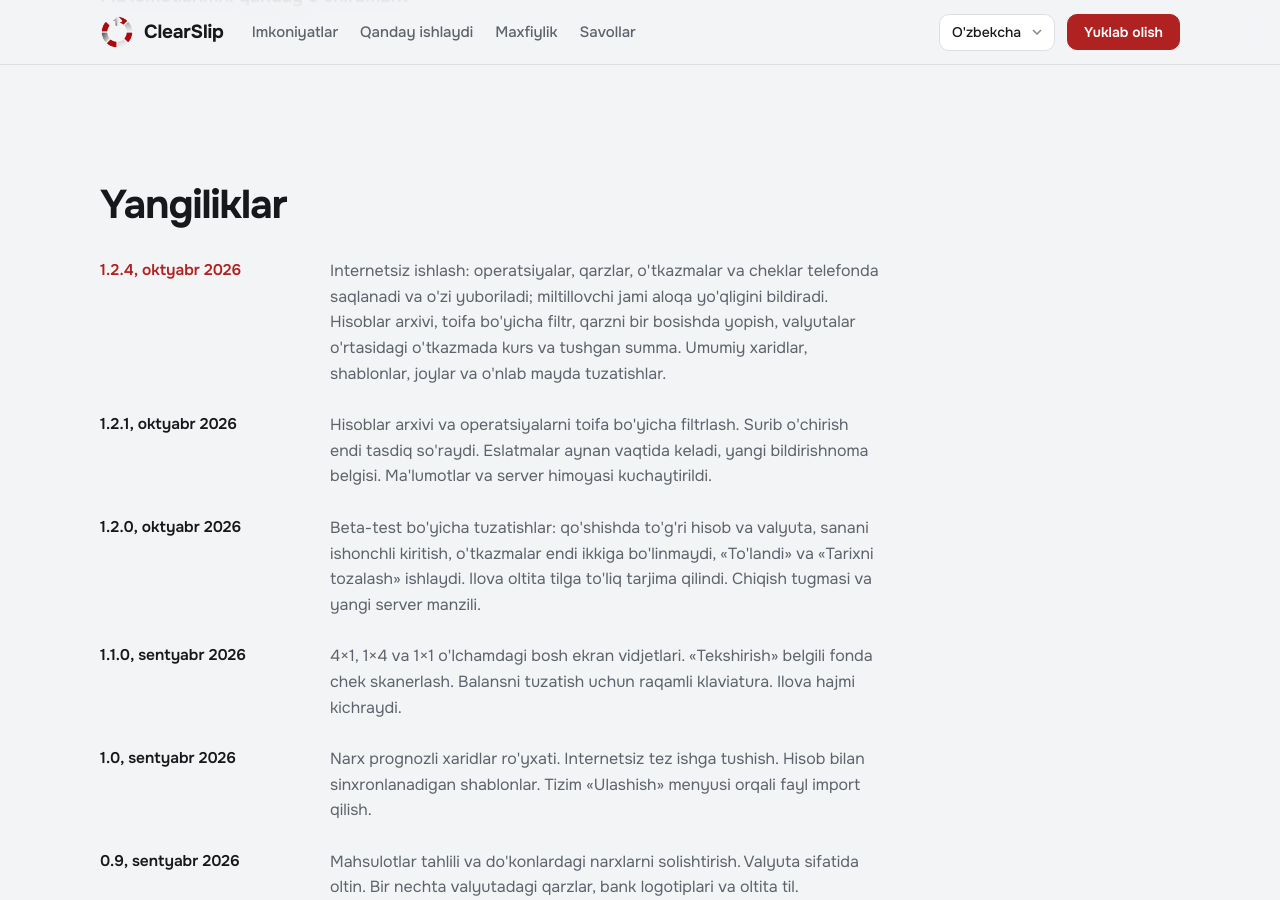
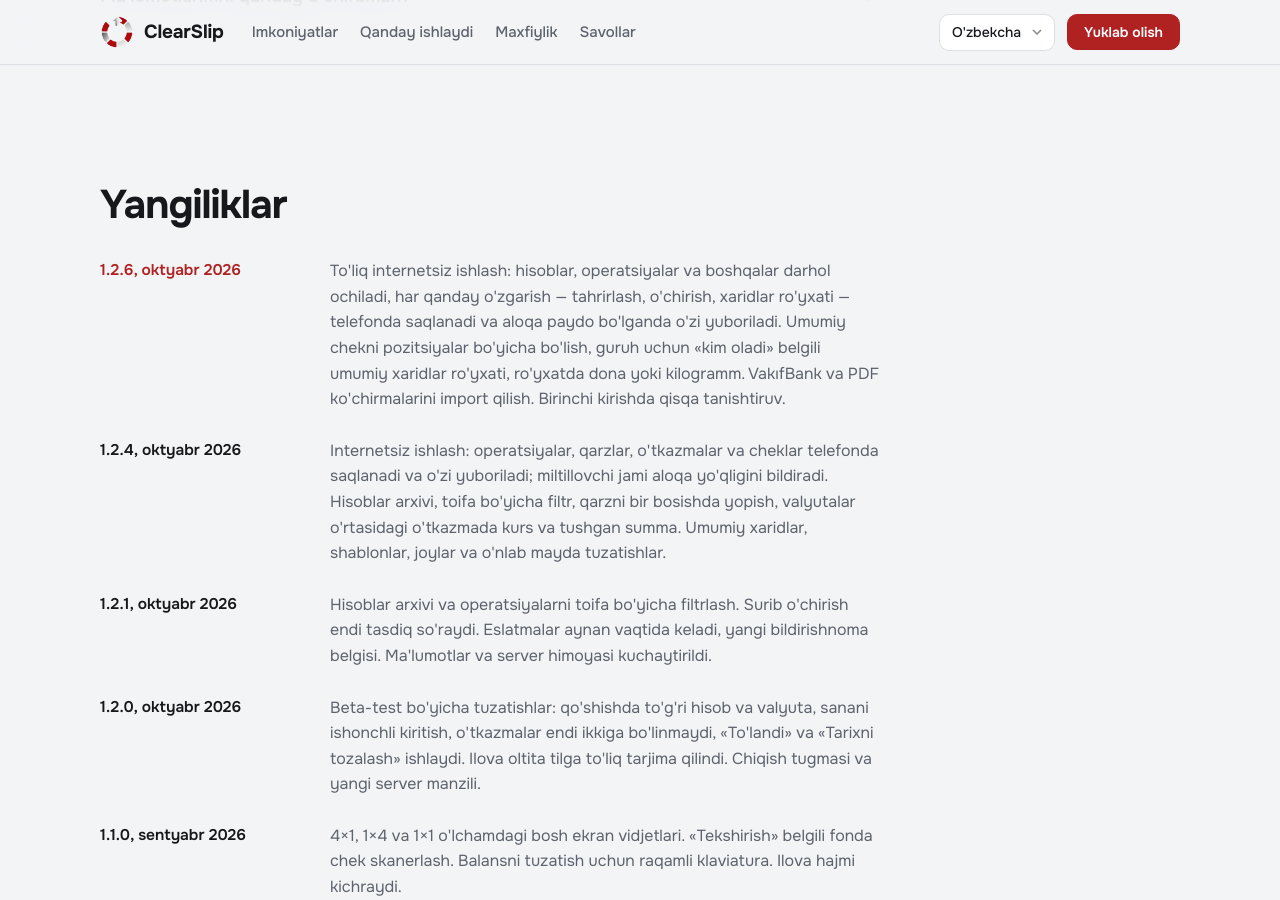
Before and after one commit to mrcsbek/mrcsbek.github.io, a Jekyll site: the page built from uz/index.html, in a window 1280 px wide and 900 px high, scrolled down 4348 px. Built offline with Jekyll 4.4.1, drawn with Linux system fonts in a browser that asks for light colours; some of the changed text lies outside the part shown.

```diff
--- a/_data/de.yml
+++ b/_data/de.yml
@@ -7,8 +7,8 @@ nav_how: "So funktioniert's"
 nav_privacy: "Datenschutz"
 nav_faq: "Fragen"
 
-version: "1.2.4"
-version_note: "Version 1.2.4 für Android, kostenlos"
+version: "1.2.6"
+version_note: "Version 1.2.6 für Android, kostenlos"
 dl_text: "APK herunterladen"
 dl_short: "Herunterladen"
 dl_link: "https://github.com/mrcsbek/mrcsbek.github.io/releases/latest/download/ClearSlip.apk"
@@ -97,6 +97,8 @@ faq:
 
 changelog_title: "Neuigkeiten"
 changelog:
+  - date: "1.2.6, Oktober 2026"
+    text: "Vollständiger Offline-Modus: Konten, Buchungen und alles andere öffnen sofort, und jede Änderung — Bearbeiten, Löschen, die Einkaufsliste — bleibt auf dem Telefon und wird automatisch gesendet, sobald du wieder online bist. Gemeinsame Bons nach Positionen teilen, gemeinsame Einkaufsliste der Gruppe mit „wer kauft“, Stück oder Kilogramm in der Liste. Import von VakıfBank- und PDF-Auszügen. Kurze Einführung beim ersten Start."
   - date: "1.2.4, Oktober 2026"
     text: "Funktioniert offline: Buchungen, Schulden, Überweisungen und Belege werden auf dem Telefon gespeichert und automatisch gesendet; ein pulsierender Saldo zeigt fehlende Verbindung. Kontenarchiv, Kategoriefilter, Schulden mit einem Tipp begleichen, Kurs und Gutschrift bei Überweisungen zwischen Währungen. Korrekturen für gemeinsame Einkäufe, Vorlagen, Orte und viele Kleinigkeiten."
   - date: "1.2.1, Oktober 2026"
--- a/_data/en.yml
+++ b/_data/en.yml
@@ -7,8 +7,8 @@ nav_how: "How it works"
 nav_privacy: "Privacy"
 nav_faq: "Questions"
 
-version: "1.2.4"
-version_note: "Version 1.2.4 for Android, free"
+version: "1.2.6"
+version_note: "Version 1.2.6 for Android, free"
 dl_text: "Download APK"
 dl_short: "Download"
 dl_link: "https://github.com/mrcsbek/mrcsbek.github.io/releases/latest/download/ClearSlip.apk"
@@ -97,6 +97,8 @@ faq:
 
 changelog_title: "What's new"
 changelog:
+  - date: "1.2.6, October 2026"
+    text: "Full offline mode: accounts, transactions and everything else open instantly, and any change — edits, deletions, the shopping list — is kept on the phone and sent automatically once you are back online. Split a shared receipt by items, a shared group shopping list with “who buys”, pieces or kilograms in the list. Import of VakıfBank and PDF statements. A short intro on first launch."
   - date: "1.2.4, October 2026"
     text: "Works offline: transactions, debts, transfers and receipts are saved on the phone and sent automatically; a pulsing total shows when there is no connection. Account archive, category filter, one-tap debt settlement, rate and received amount for transfers between currencies. Fixes for shared purchases, templates, places and dozens of small things."
   - date: "1.2.1, October 2026"
--- a/_data/es.yml
+++ b/_data/es.yml
@@ -7,8 +7,8 @@ nav_how: "Cómo funciona"
 nav_privacy: "Privacidad"
 nav_faq: "Preguntas"
 
-version: "1.2.4"
-version_note: "Versión 1.2.4 para Android, gratis"
+version: "1.2.6"
+version_note: "Versión 1.2.6 para Android, gratis"
 dl_text: "Descargar APK"
 dl_short: "Descargar"
 dl_link: "https://github.com/mrcsbek/mrcsbek.github.io/releases/latest/download/ClearSlip.apk"
@@ -97,6 +97,8 @@ faq:
 
 changelog_title: "Novedades"
 changelog:
+  - date: "1.2.6, octubre de 2026"
+    text: "Modo sin conexión completo: cuentas, movimientos y todo lo demás se abren al instante, y cualquier cambio —ediciones, borrados, la lista de compras— se guarda en el teléfono y se envía solo al recuperar la conexión. Dividir un ticket compartido por artículos, lista de compras del grupo con «quién compra», unidades o kilos en la lista. Importación de extractos de VakıfBank y en PDF. Breve introducción al primer inicio."
   - date: "1.2.4, octubre de 2026"
     text: "Funciona sin conexión: movimientos, deudas, transferencias y recibos se guardan en el teléfono y se envían solos; el total parpadea cuando no hay conexión. Archivo de cuentas, filtro por categoría, saldar deudas con un toque, tipo de cambio e importe recibido en transferencias entre monedas. Correcciones en compras compartidas, plantillas, lugares y decenas de detalles."
   - date: "1.2.1, octubre de 2026"
--- a/_data/ru.yml
+++ b/_data/ru.yml
@@ -7,8 +7,8 @@ nav_how: "Как это работает"
 nav_privacy: "Данные"
 nav_faq: "Вопросы"
 
-version: "1.2.4"
-version_note: "Версия 1.2.4 для Android, бесплатно"
+version: "1.2.6"
+version_note: "Версия 1.2.6 для Android, бесплатно"
 dl_text: "Скачать APK"
 dl_short: "Скачать"
 dl_link: "https://github.com/mrcsbek/mrcsbek.github.io/releases/latest/download/ClearSlip.apk"
@@ -97,6 +97,8 @@ faq:
 
 changelog_title: "Что нового"
 changelog:
+  - date: "1.2.6, октябрь 2026"
+    text: "Полноценная работа без интернета: счета, операции и остальное открываются сразу, а любые изменения — правки, удаления, список покупок — хранятся на телефоне и уходят сами, когда появится связь. Общий чек можно разделить по позициям, у группы появился общий список покупок с отметкой «кто купит», в списке можно указать штуки или килограммы. Импорт выписок VakıfBank и выписок в PDF. Короткое знакомство с приложением при первом входе."
   - date: "1.2.4, октябрь 2026"
     text: "Работа без интернета: операции, долги, переводы и чеки сохраняются на телефоне и отправляются сами, мерцающий итог показывает, что связи нет. Архив счетов, фильтр по категории, погашение долга в одно касание, курс и сумма зачисления при переводе между валютами. Исправлены общие покупки, шаблоны, места и десятки мелочей."
   - date: "1.2.1, октябрь 2026"
--- a/_data/tr.yml
+++ b/_data/tr.yml
@@ -7,8 +7,8 @@ nav_how: "Nasıl çalışır"
 nav_privacy: "Gizlilik"
 nav_faq: "Sorular"
 
-version: "1.2.4"
-version_note: "Android için sürüm 1.2.4, ücretsiz"
+version: "1.2.6"
+version_note: "Android için sürüm 1.2.6, ücretsiz"
 dl_text: "APK'yı indir"
 dl_short: "İndir"
 dl_link: "https://github.com/mrcsbek/mrcsbek.github.io/releases/latest/download/ClearSlip.apk"
@@ -97,6 +97,8 @@ faq:
 
 changelog_title: "Yenilikler"
 changelog:
+  - date: "1.2.6, Ekim 2026"
+    text: "Tam çevrimdışı çalışma: hesaplar, işlemler ve diğer her şey anında açılır; düzenleme, silme, alışveriş listesi gibi her değişiklik telefonda saklanır ve bağlantı gelince kendiliğinden gönderilir. Ortak fişi kalemlere göre bölme, grup için “kim alacak” işaretli ortak alışveriş listesi, listede adet veya kilogram. VakıfBank ve PDF ekstre içe aktarma. İlk girişte kısa tanıtım."
   - date: "1.2.4, Ekim 2026"
     text: "İnternetsiz çalışma: işlemler, borçlar, transferler ve fişler telefona kaydedilir ve kendiliğinden gönderilir; yanıp sönen toplam bağlantı olmadığını gösterir. Hesap arşivi, kategori filtresi, tek dokunuşla borç kapatma, döviz transferlerinde kur ve gelen tutar. Ortak alışverişler, şablonlar, yerler ve onlarca küçük düzeltme."
   - date: "1.2.1, Ekim 2026"
--- a/_data/uz.yml
+++ b/_data/uz.yml
@@ -7,8 +7,8 @@ nav_how: "Qanday ishlaydi"
 nav_privacy: "Maxfiylik"
 nav_faq: "Savollar"
 
-version: "1.2.4"
-version_note: "Android uchun 1.2.4 versiya, bepul"
+version: "1.2.6"
+version_note: "Android uchun 1.2.6 versiya, bepul"
 dl_text: "APK yuklab olish"
 dl_short: "Yuklab olish"
 dl_link: "https://github.com/mrcsbek/mrcsbek.github.io/releases/latest/download/ClearSlip.apk"
@@ -97,6 +97,8 @@ faq:
 
 changelog_title: "Yangiliklar"
 changelog:
+  - date: "1.2.6, oktyabr 2026"
+    text: "To'liq internetsiz ishlash: hisoblar, operatsiyalar va boshqalar darhol ochiladi, har qanday o'zgarish — tahrirlash, o'chirish, xaridlar ro'yxati — telefonda saqlanadi va aloqa paydo bo'lganda o'zi yuboriladi. Umumiy chekni pozitsiyalar bo'yicha bo'lish, guruh uchun «kim oladi» belgili umumiy xaridlar ro'yxati, ro'yxatda dona yoki kilogramm. VakıfBank va PDF ko'chirmalarini import qilish. Birinchi kirishda qisqa tanishtiruv."
   - date: "1.2.4, oktyabr 2026"
     text: "Internetsiz ishlash: operatsiyalar, qarzlar, o'tkazmalar va cheklar telefonda saqlanadi va o'zi yuboriladi; miltillovchi jami aloqa yo'qligini bildiradi. Hisoblar arxivi, toifa bo'yicha filtr, qarzni bir bosishda yopish, valyutalar o'rtasidagi o'tkazmada kurs va tushgan summa. Umumiy xaridlar, shablonlar, joylar va o'nlab mayda tuzatishlar."
   - date: "1.2.1, oktyabr 2026"
```
